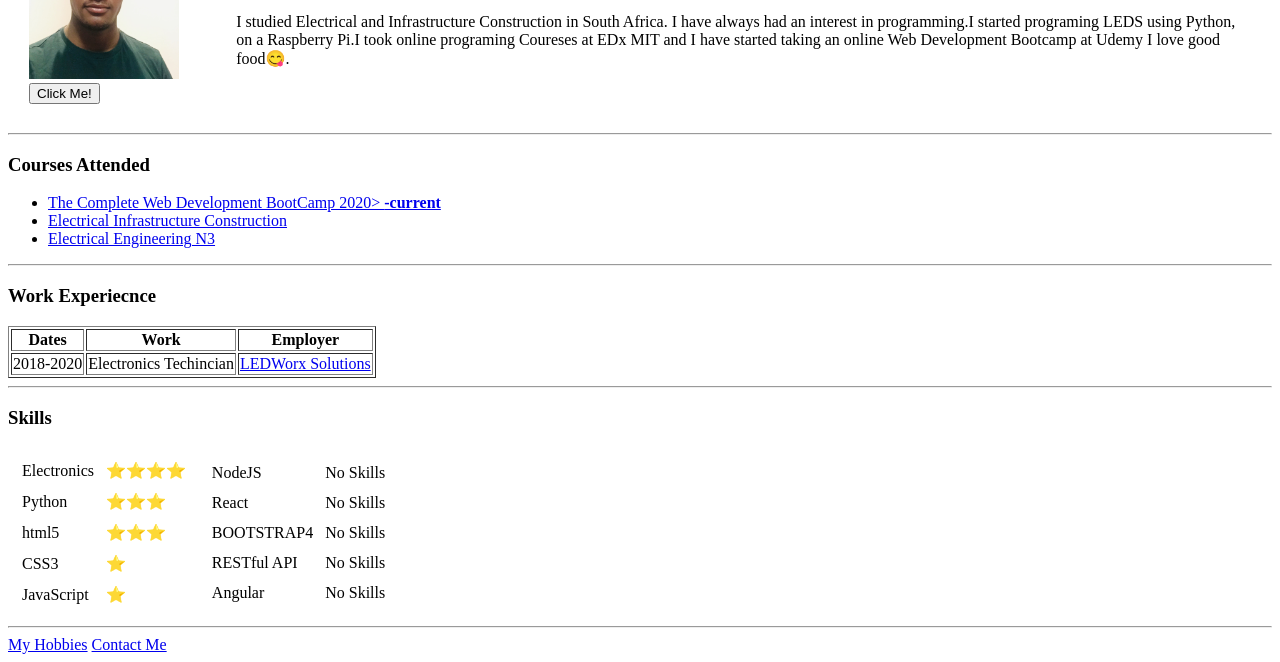
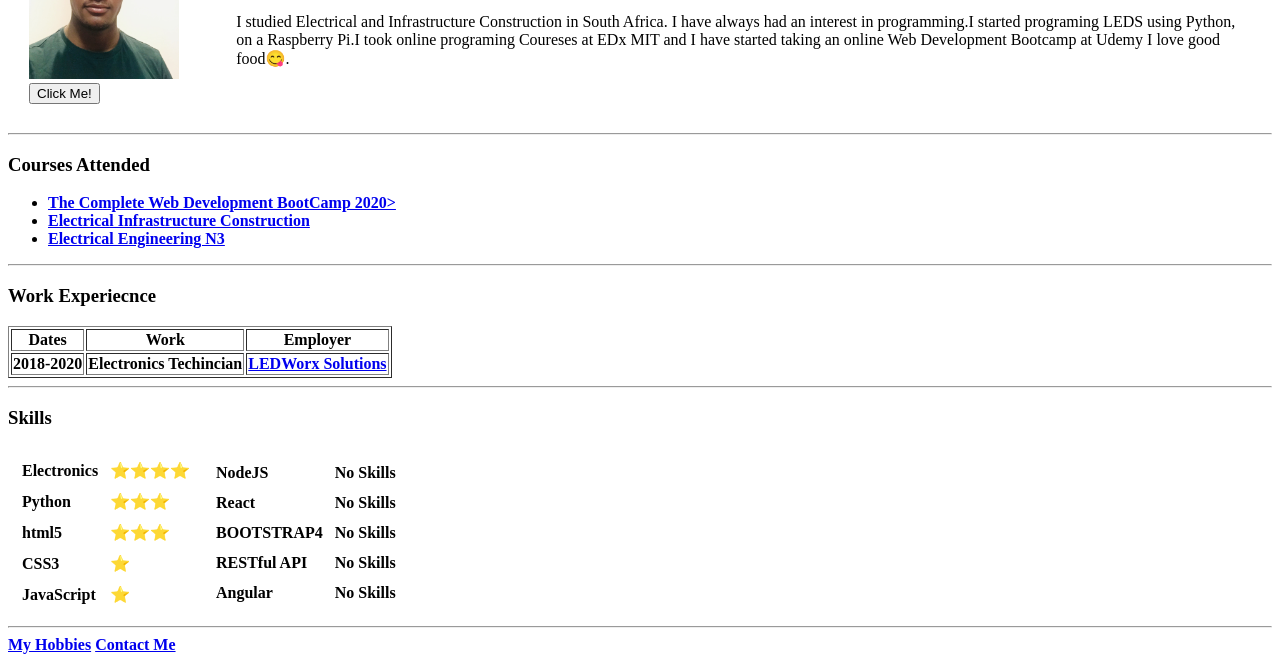
Before and after one commit to cap10Soap/cv, a plain HTML site: page index.html in a window 1280 px wide. Shown: the part 150-812 px from the top of the page. Drawn offline with Linux system fonts and the light colour scheme.

Commit message:
Update index.html

```diff
--- a/index.html
+++ b/index.html
@@ -26,8 +26,8 @@
   <hr>
   <h3>Courses Attended</h3>
   <ul>
-    <li><a href="https://www.udemy.com/course/the-complete-web-development-bootcamp/">The Complete Web Development BootCamp 2020>
-      <strong>-current</strong></li>
+    <li><a href="https://www.udemy.com/course/the-complete-web-development-bootcamp/"><strong current</strong>The Complete Web Development BootCamp 2020>
+      </li>
     <li><a href="http://www.ewc.edu.za/courses_engNCVnqf4.htm">Electrical Infrastructure Construction</a></li>
     <li><a href=" http://www.technicolsa.co.za/Course/Engineering_Studies">Electrical Engineering N3</a></li>
   </ul>
```
